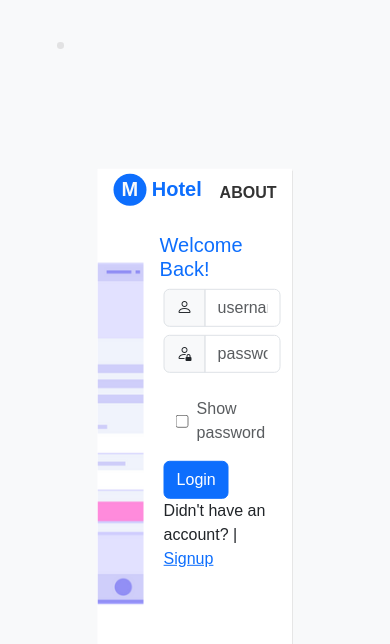
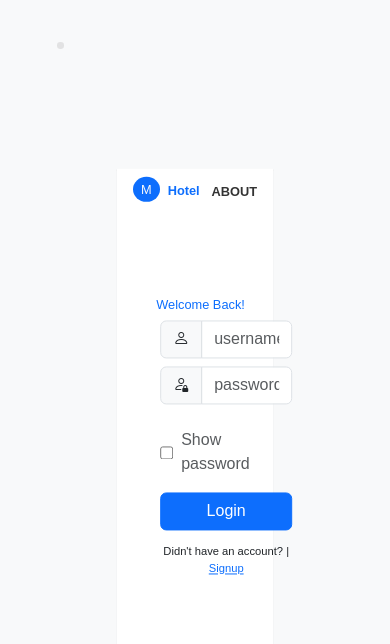
Before and after one commit to jobelGolde12/project_system, a Vue app: page / in a window 390 px wide. Shown: the top 644 px of the page. Built offline with nearby package versions, Linux system fonts and the light colour scheme.

Commit message:
Hosting website

```diff
--- a/src/components/IndexComponent.vue
+++ b/src/components/IndexComponent.vue
@@ -13,7 +13,7 @@
 
 
   <div class="location"><i class="bi bi-geo-alt fs-5" data-bs-toggle="modal" data-bs-target="#locationModal"></i></div>
-  <div class="profile-at-top container d-flex flex-row align-items-center gap-2" @click="profileAtTopClickFunc"><img src="https://scontent.fmnl4-5.fna.fbcdn.net/v/t39.30808-6/414453944_1484162515493206_1621779082099115105_n.jpg?_nc_cat=111&ccb=1-7&_nc_sid=efb6e6&_nc_eui2=AeEm8Vej4ZDH1smt1RDiZ-u5TFOn2YtwVQBMU6fZi3BVAJwAC34z39fOZEf7G6yDk_iPNzwFxOHtoGA8Tb8eWYW7&_nc_ohc=7e37uClJMXEAX_dRnm7&_nc_ht=scontent.fmnl4-5.fna&oh=00_AfD3AJAiXppT_X-TVoesT0DojgO2d5nrjuqx10HwQUAKtQ&oe=65E1C63B" alt="" class="user-profile">
+  <div class="profile-at-top container d-flex flex-row align-items-center gap-2" @click="profileAtTopClickFunc"><img :src="profile" alt="" class="user-profile">
 <div class="profile-at-top-name text-muted">{{ currentUsername }}</div>
 </div>
 
@@ -114,15 +114,15 @@
       </div>
       <div class="body d-flex flex-column"  v-if="!reservationIsClicked && !profileIsClicked && !aboutWebsiteIsClicked && !contactIsClicked">
         <div class="container-lg mt-0 card-container">
-    <div class="row d-flex flex-row gap-3 justify-content-center align-items-center  pt-1">
-        <div class="available-rooms col-lg-3 col-md-3 p-3 text-light rounded text-center ">Available Rooms <br> {{ availableRooms }}</div>
-        <div class="all-users col-lg-3 col-md-3 p-3 text-light rounded text-center">All users <br> 2,000</div>
-        <div class="active-users col-lg-3 col-md-3 p-3 text-light rounded text-center" >Active user <br> {{ activeUser }}</div>
+    <div class="card-container-child d-flex flex-row gap-3 justify-content-center align-items-center  pt-1">
+        <div class="available-rooms p-3 text-light rounded text-center ">Available Rooms <br> {{ availableRooms }}</div>
+        <div class="all-users p-3 text-light rounded text-center">All users <br> 2,000</div>
+        <div class="card active-users p-3 text-light rounded text-center" >Active user <br> {{ activeUser }}</div>
     </div>
 </div>
 
        <div class="container-fluid d-flex justify-content-between mt-5" v-if="userType === 'user'">
-       <div class="text-dark fs-5 fnt-natural">Choose rooms</div>
+       <div class="text-dark fs-5 fnt-natural choose-room-text">Choose rooms</div>
        <div class="text-dark fs-5 fnt-natural room-info-text">Room info</div>
 
        </div>
@@ -200,7 +200,7 @@
         </div>
             <div class="houseGIF-container container d-flex w-100 h-100 flex-column" v-if="roomImage === ''">
                 <img class="houseGif" src="https://media3.giphy.com/media/JbEuH54me0ho96xbmU/source.gif" alt="House GIF">
-                <h5 class="text-muted text-center pt-0 mt-0">Room info will appear here</h5>
+                <h5 class="text-muted text-center pt-0 mt-0 room-will-appear-here">Room info will appear here</h5>
             </div>
 
 
@@ -250,7 +250,7 @@
                                                 <li><a class="dropdown-item" href="#" @click="addTransportationService">Transportation Service <span class="text-primary">700 PHP</span></a></li>
                                             </ul>
                                             </div>
-                                        <button type="submit" class="btn btn-primary"  id="reservationDone" data-bs-dismiss="modal" aria-label="Close" @click="reserveNowFunc">Done</button>
+                                        <button type="submit" class="btn btn-primary"  id="reservationDone" :data-bs-dismiss="toggleTheModal" aria-label="Close" @click="reserveNowFunc">Done</button>
                                         <!-- data-bs-dismiss="modal" aria-label="Close" -->
 
                                         </div>
@@ -275,7 +275,7 @@
                 <!-- ReservationComponent -->
                 <div class="body " v-if="reservationIsClicked" >
                 <ReservationComponent v-if="getUserType !== 'user'"/>
-                <ReservationComponentForUser v-if="getUserType === 'user' && finalCurrentIndexForReservation !== null"  :roomType="roomData[finalCurrentIndexForReservation -1].rmName" :roomPrice="roomData[finalCurrentIndexForReservation -1].rmInfo.roomPrice" :roomOccupacy="roomData[finalCurrentIndexForReservation -1].rmInfo.roomOccupacy" :roomCr="roomData[finalCurrentIndexForReservation -1].rmInfo.roomCr" :roomFeatures="roomData[finalCurrentIndexForReservation -1].rmInfo.roomFeatures" :reservationDate="reservationDate" :reserveNowDataAdditional="reserveNowDataAdditional[0].list"/>
+                <ReservationComponentForUser v-if="getUserType === 'user' && finalCurrentIndexForReservation !== null"  :roomType="roomData[finalCurrentIndexForReservation -1].rmName" :roomPrice="roomData[finalCurrentIndexForReservation -1].rmInfo.roomPrice" :roomOccupacy="roomData[finalCurrentIndexForReservation -1].rmInfo.roomOccupacy" :roomCr="roomData[finalCurrentIndexForReservation -1].rmInfo.roomCr" :roomFeatures="roomData[finalCurrentIndexForReservation -1].rmInfo.roomFeatures" :reservationDate="reservationDate" :reserveNowDataAdditional="reserveNowDataAdditional[0].list" @toggleTheReservation="toggleTheReservationFunc"/>
 
                 <!-- alt + z -->
                 <div class="container-fluid text-center mt-5 pt-5" v-if="finalCurrentIndexForReservation === null">
--- a/src/components/MyProfile.vue
+++ b/src/components/MyProfile.vue
@@ -1,7 +1,7 @@
 <template>
-    <div class=" my-profile-main-body" v-if="!editProfileIsClicked">
+    <div class=" my-profile-main-body" v-if="editProfileIsClicked === false">
       <div class="container bg-image-container">
-        <img src="https://images.rawpixel.com/image_social_landscape/cHJpdmF0ZS9sci9pbWFnZXMvd2Vic2l0ZS8yMDIzLTA4L3Jhd3BpeGVsX29mZmljZV8zMF9hbl9hYnN0cmFjdF92aXN1YWxpemF0aW9uX29mX2FfYmxvY2tjaGFpbl9uZV80ZWIwODVmNC0yODFlLTRkYTMtYjdlMS00MmY1ZTFkMDkyM2VfMS5qcGc.jpg" alt="Background Image" class="backgroundImage">
+        <img :src="backgroundImage" alt="Background Image" class="backgroundImage">
       </div>
 
       <div class="profile-pic-container">
@@ -10,7 +10,7 @@
 
       <div class="container ms-4 name-and-qoute">
         <h4 class="mb-0 pb-0">Boggart</h4>
-        <p class="text-muted">Make everything possible</p>
+        <p class="text-muted">{{ quote }}</p>
       </div>
 
       <div class=" usertype-container ms-3 container d-flex flex-row justify-content-between align-items-center">
@@ -31,27 +31,50 @@
 
             <div class="my-profile-main-body" v-if="editProfileIsClicked">
              <div class="container">
-                <h3 class="text-muted">Edit profile</h3>
+                <h3 class="text-muted ms-2">Edit profile</h3>
 
-                <div class="container-fluid d-flex flex-column gap-1 mt-5">
-                  <div> <h5 class="text-muted">Edit profile picture</h5></div>
-                  <div class="w-50"><input type="file" class="form-control" id="profilePicture"></div>
+               <div class="container-fluid row d-flex align-items-center mt-3">
+                <div class="col-6 mt-2 ">
+                   <h5 class="text-muted">Edit profile picture</h5>
+                  <div class=""><input type="file" class="form-control" id="profilePicture" v-on:change="handleFileUpload"></div>
                 </div>
 
-                <div class="container-fluid d-flex flex-column gap-1 mt-5">
-                  <div> <h5 class="text-muted">Edit background image</h5></div>
-                  <div class="w-50"><input type="file" class="form-control"></div>
+                <div class="col-6 mt-2">
+                  <h5 class="text-muted">Edit background image</h5>
+                  <div class=""><input type="file" class="form-control" v-on:change="handleBackgroundImage"></div>
                 </div>
+               </div>
 
-                <div class="container-fluid d-flex flex-column gap-1 mt-5">
-                  <div> <h5 class="text-muted">Add Qoute</h5></div>
-                  <div class="w-50"><input type="text" placeholder="Enter qoute here" class="form-control"></div>
-                  <button class="btn btn-primary w-50 mt-5" @click="applyAllChangesFunc">Apply all changes</button>
+                <div class="container-fluid row mt-3">
+                  <div class="col-6">
+                    <h5 class="text-muted">Add Quote</h5>
+                  <div ><input type="text" placeholder="Enter qoute here" class="form-control" v-model="quote"></div>
+                  </div>
+                  <div class="col-6 pt-1">
+                    <button class="btn btn-primary mt-4" @click="applyAllChangesFunc">Apply all changes</button>
+                  </div>
                 </div>
 
 
-                <img :src="profilePic" alt="Image of the file">
+                <div class=" profile-and-bg-handler container-fluid mt-5 d-flex" >
+                    <div class="container mb-5 ">
+                      <h5 class="text-muted mb-3" v-if="!yourPastProfile">Profile picture</h5>
+                      <h5 class="text-muted" v-if="yourPastProfile">Your past profile</h5>
+                      <img :src="profileImage" class="img-fluid w-100 h-50 profilePic" alt="Image of the file">
+                    </div>
+                    <div class="container mb-5 ">
+                      <h5 class="text-muted mb-3" v-if="!yourPastBgImage">Background image</h5>
+                      <h5 class="text-muted" v-if="yourPastBgImage">Your past background image</h5>
+                      <img :src="backgroundImage" class="img-fluid w-100 h-50"  alt="Image of the file">
+                    </div>
+                </div>
 
+                     <!-- <div class="container qoute-holder mt-5" v-if="quote !== ''">
+                      <h5 class="text-muted">Quote</h5>
+                      <p>{{ quote }}</p>
+                     </div> -->
+
+                <div class="container mt-5 pt-5"></div>
              </div>
             </div>
 </template>
@@ -64,20 +87,31 @@ export default{
         return{
             profileImage: getProfileImage,
             editProfileIsClicked: false,
-            profilePic: ''
+            profilePic: null,
+            backgroundImage: 'https://images.rawpixel.com/image_social_landscape/cHJpdmF0ZS9sci9pbWFnZXMvd2Vic2l0ZS8yMDIzLTA4L3Jhd3BpeGVsX29mZmljZV8zMF9hbl9hYnN0cmFjdF92aXN1YWxpemF0aW9uX29mX2FfYmxvY2tjaGFpbl9uZV80ZWIwODVmNC0yODFlLTRkYTMtYjdlMS00MmY1ZTFkMDkyM2VfMS5qcGc.jpg',
+            quote: 'Make everything possible',
+            yourPastBgImage: true,
+            yourPastProfile: true
         }
     },
     props: ['userType'],
     methods: {
         editProfileFunc(){
            this.editProfileIsClicked = true
-           console.log('clicked')
+        },
+        handleFileUpload(event){
+                const getFile = event.target.files[0]
+                this.profileImage = URL.createObjectURL(getFile)
+                this.yourPastProfile = false
+        },
+        handleBackgroundImage(event){
+                const getFile = event.target.files[0]
+                this.backgroundImage = URL.createObjectURL(getFile)
+                this.yourPastBgImage = false
         },
 
         applyAllChangesFunc(){
-            let profilePicture = document.getElementById('profilePicture')
-
-           this.profilePic =  URL.createObjectURL(profilePicture.file[0])
+            this.editProfileIsClicked = false
         }
     }
 }
@@ -162,4 +196,14 @@ export default{
     height: 20%;
     top: 180%;
 }
+/* .profile-and-bg-handler .container .profilePic{
+  position: relative;
+  height: 36%;
+  width: 100%;
+} */
+.profile-and-bg-handler{
+  width: 100%;
+  height: 90%;
+  position: absolute;
+}
 </style>
--- a/src/components/ReservationComponentForUser.vue
+++ b/src/components/ReservationComponentForUser.vue
@@ -37,7 +37,8 @@
                                       <p class="text-muted">Room cr: {{ roomCr }}</p>
                                       <p class="text-muted">Room features: {{ roomFeatures }}</p>
                                       <p class="text-muted">Date: {{ reservationDate }}</p>
-                                      <p class="text-muted">Additional: {{ reserveNowDataAdditional }}</p>
+                                      <p class="text-muted" v-if="reserveNowDataAdditional !== 'No additional'">Additional: {{ reserveNowDataAdditional }}</p>
+                                      <p class="text-muted" v-if="reserveNowDataAdditional === 'No additional'">Additional: No additional</p>
 
                                     </div>
                                     <div class="modal-footer">
@@ -65,8 +66,7 @@
                                 <div class="modal-body">
 
                                     <p class="text-muted">Why do you want to cancel the reservation?</p>
-                                    <textarea name="cancelReservationTextArea" id="cancelReservationTextArea" cols="30" rows="10" class="form-control"></textarea>
-
+                                    <textarea name="cancelReservationTextArea" id="cancelReservationTextArea" cols="30" rows="10" class="form-control" v-model="cancelReservation" required></textarea>
                                     <div class="container mt-4">
                                         <div class="dropdown">
                                             <button class="btn btn-info dropdown-toggle" type="button" data-bs-toggle="dropdown" aria-expanded="false">
@@ -105,7 +105,7 @@
                                     <h5 class="text-muted">Room reservation has been cancelled, the information you entered will send to the admin</h5>
                                   </div>
                                     <div class="modal-footer d-flex justify-content-end">
-                                    <button type="button" class="btn btn-primary" data-bs-dismiss="modal" @click="cancelReservationDone">Done</button>
+                                    <button type="button" class="btn btn-primary" :data-bs-dismiss="handleCancelTheReservation"  @click="cancelReservationDone">Done</button>
                                     </div>
                                 </div>
                             </div>
@@ -138,7 +138,10 @@ export default{
     name: 'ReservationComponentForUser',
     data(){
         return{
-            reservationData: []
+            reservationData: [],
+            toggleReservation: false,
+            cancelReservation: '',
+            handleCancelTheReservation: ''
 
         }
     },
@@ -150,11 +153,23 @@ export default{
             this.reservationData.push({rmType: this.roomType, rmPrice: this.roomPrice, rmOccupacy: this.roomOccupacy})
         }
 
+
     },
 
     cancelReservationDone(){
         this.reservationData = []
+        this.toggleReservation = true
+        this.$emit('toggleTheReservation',this.toggleReservation)
+
+        let cancelReservationTextArea = document.getElementById('cancelReservationTextArea').value
+
+        if(this.cancelReservationTextArea !== ''){
+            this.handleCancelTheReservation = 'modal'
+        }
+        console.log(cancelReservationTextArea)
+
     }
+
     },
     mounted(){
         this.getTheReservationData()
--- a/src/components/SigninComponent.vue
+++ b/src/components/SigninComponent.vue
@@ -4,10 +4,10 @@
         <div class="circle-bg2"  v-if="!loadSystem"></div>
         <div class="circle-bg3"  v-if="!loadSystem"></div>
 
-        <div class="signin-card d-flex flex-column">
+        <div class="signin-card d-flex flex-column ">
             <div class="header d-flex flex-row justify-content-between align-items-center mb-2 pt-2 ps-3 pe-3">
-                <div class="logo"><h5 class="fs-5 fw-bold text-dark"><span class="bg-primary text-light m-logo pt-1 p   b-1">M</span> <span class="text-primary">Hotel</span></h5></div>
-                <div class="links"><a href="#">About</a></div>
+                <div class="logo"><h5 class="fs-5 fw-bold text-dark d-flex align-items-center gap-2"><span class="bg-primary text-light m-logo onerem d-block">M</span> <span class="text-primary onerem d-block hotel">Hotel</span></h5></div>
+                <div class="links onerem about"><a href="#">About</a></div>
             </div>
 
             <div class="body  d-flex flex-row gap-2">
@@ -51,7 +51,7 @@
            </div>
 
              <div class="button-container">
-                <button class="btn btn-primary mb-0">
+                <button class="btn btn-primary mb-0 action-btn">
                     <span v-if="!signupIsClicked" data-bs-toggle="modal" data-bs-target="#chooseType">Login</span>
                     <span v-if="signupIsClicked"  @click="signup">Done</span>
                 </button>
@@ -62,7 +62,7 @@
 
 
 
-                <div class="">
+                <div class="footer-content">
                    <p v-if="!signupIsClicked"> Didn't have an account? | <a href="#" @click="signupFunc">Signup</a> </p>
                    <p v-if="signupIsClicked" class="mt-0 pt-0"> Already have an account? | <a href="#" @click="signinFunc">Login</a> </p>
                 </div>
@@ -89,7 +89,7 @@
       </div>
       <div class="modal-body">
         <div class="container-fluid d-flex gap-3 flex-column">
-            <div><button class="btn btn-outline-primary" @click="userLoginFunc">User</button></div>
+            <div><button class="btn btn-outline-secondary" @click="userLoginFunc">User</button></div>
         <div><button class="btn btn-primary" @click="adminLoginFunc">Admin</button></div>
 
         </div>
@@ -263,6 +263,9 @@ background-size: cover;
 .signin-card .body .image:hover{
     transform:scale(1.1);
 }
+.body .content{
+    transform: translateY(-7%);
+}
 .links a{
     text-decoration: none;
     color: var(--clr-secondary);
@@ -354,8 +357,9 @@ background-size: cover;
     background: linear-gradient(to right , blue,#007bff);
 }
 .m-logo{
-    padding: .4rem .5rem;
+    padding: .3rem .5rem;
     border-radius: 50%;
+    font-weight: 300;
 }
 #showPassCheckbox{
     cursor: pointer;
@@ -380,4 +384,85 @@ background-size: cover;
  width: 100%;
 }
 
+@media screen and (max-width: 984px){
+    .signin-card .body  .image{
+        display: none;
+    }
+    .body{
+        justify-content: center;
+        align-items: center;
+    }
+
+    .main-content .signin-card{
+        width: 40%;
+    }
+    .welcome-back , .signup{
+        font-size: 1rem;
+        margin-left: .2rem;
+    }
+    .footer-content{
+        margin-top: .8rem;
+    }
+
+    .onerem{
+        font-size: .8rem;
+    }
+    .action-btn{
+        position: relative;
+        width: 100%;
+    }
+    .show-password-container{
+        margin-left: 0;
+        padding-left: 0;
+    }
+    .body{
+    transform: translateX(20%);
+    position: relative;
+    width: 90%;
+   }
+   .body .content{
+    transform: translateY(3%);
+   }
+
+}
+
+
+
+@media screen and (max-width: 600px){
+
+    .welcome-back , .signup{
+        font-size: .8rem;
+    }
+    .footer-content{
+        margin-top: .8rem;
+    }
+    .hotel{
+        margin-top: .2rem;
+    }
+    .about{
+        margin-top: -.2rem;
+    }
+    .footer-content p{
+        font-size: .5rem;
+        text-align: center;
+    }
+    .welcome-back , .signup{
+        margin-left: .2rem;
+    }
+    .body .content{
+    transform: translateY(-3%);
+}
+
+}
+@media screen and (max-width: 644px){
+    .footer-content p{
+        font-size: .7rem;
+        text-align: center;
+    }
+
+
+}
+
+
+
 </style>
--- a/src/components/scripts/IndexComponentScript.js
+++ b/src/components/scripts/IndexComponentScript.js
@@ -1,6 +1,7 @@
 
 import ReservationComponent from '../ReservationComponent.vue'
 import MyProfile from '../MyProfile.vue'
+import profile from '../../assets/profile.jpg'
 import ReservationComponentForUser from '../ReservationComponentForUser.vue'
 import AboutWebsite from '../AboutWebsite.vue'
 import ContactComponent from '../ContactComponent.vue'
@@ -35,8 +36,10 @@ export default{
             hotelName: 'M hotel',
             hotelLocation: '434 L Guerrero Street, Ermita, Manila, Luzon, Philippines',
             reserveNowData: [],
-            reserveNowDataAdditional: [],
-            reservationDate: null
+            reserveNowDataAdditional: [{list : 'No additional'}],
+            reservationDate: null,
+            toggleTheModal: '',
+            profile: profile
 
         }
     },
@@ -348,6 +351,18 @@ export default{
             document.getElementById('reserveNowForm').addEventListener('submit', event =>{
                 event.preventDefault()
             })
+
+
+            // Handle the input required that cannot be empty
+            if(reservationFirstname !== '' && reservationLastname !== '' && reservationEmail !== '' && resDate !== ''){
+                this.toggleTheModal = 'modal'
+
+            }
+
+            reservationFirstname = ''
+            reservationLastname = ''
+            reservationEmail = ''
+            resDate = ''
         },
         addFood(){
             this.reserveNowDataAdditional.push({list: 'Food', price: 500})
@@ -369,6 +384,9 @@ export default{
             this.aboutWebsiteIsClicked = false
             this.notificationIsClicked =false
 
+        },
+        toggleTheReservationFunc(){
+            this.finalCurrentIndexForReservation = null
         }
     },
     mounted(){
--- a/src/components/styles/indexComponent.css
+++ b/src/components/styles/indexComponent.css
@@ -160,4 +160,42 @@
    .sidenav-body .ul .li{
     cursor: pointer;
    }
-   /*837*/
+   .card-container-child{
+    position: relative;
+    width: 100%;
+   }
+   .card-container-child > div{
+    max-width: 500px;
+    flex: 1;
+    flex-basis: 0;
+   }
+   @media screen and (max-width: 1100px){
+   .room-will-appear-here{
+    top: 30%;
+    position: absolute;
+   }
+   }
+   @media screen and (max-width: 911px){
+     .room-info , .room-info-text {
+        display: none;
+     }
+    .rooms{
+        flex: 1;
+        margin-left: 2rem;
+    }
+    .choose-room-text{
+        margin-left: 2rem;
+    }
+    .card-container-child{
+    overflow-x: scroll;
+    }
+   }
+   @media screen and (max-width: 870px){
+    .sidenav{
+        left: -100%;
+    }
+    .body{
+        left: -20%;
+        width: 100vw;
+    }
+   }
```
